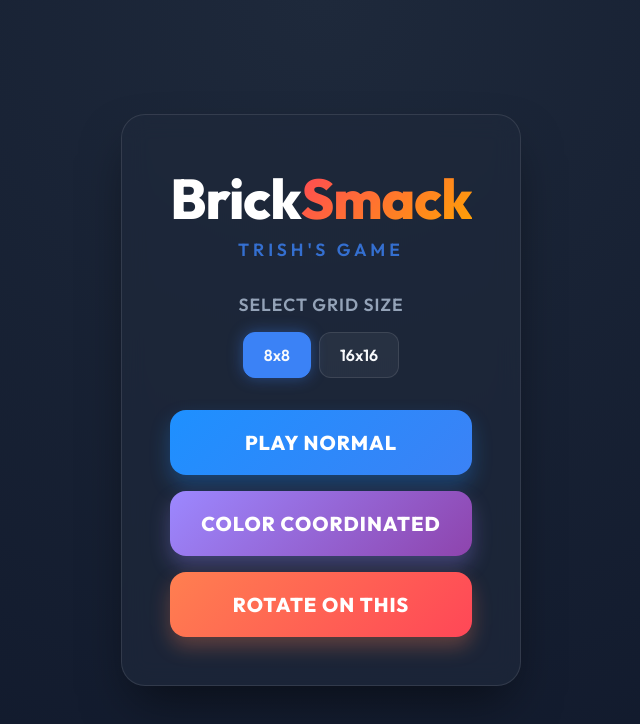
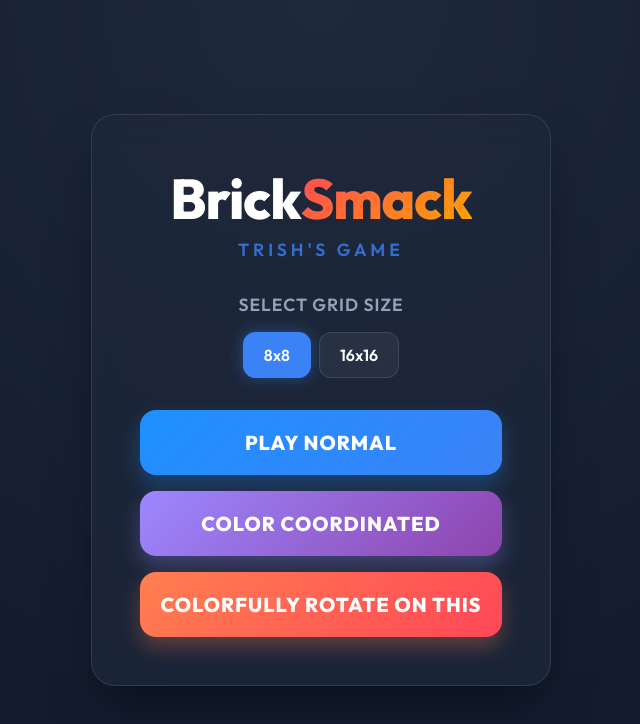
Before and after one commit to gavinfischer-keenan/TrishsGame, a React (Vite) app: page / in a window 1280 px wide. Shown: the top 724 px of the page, without its empty margins (319-959 px from the left). Built offline with nearby package versions, Linux system fonts and the light colour scheme.

Commit message:
v0.4: Rename Rotate on this to Colorfully rotate on this and add color bonus

```diff
--- a/src/components/BlockTray.jsx
+++ b/src/components/BlockTray.jsx
@@ -12,7 +12,7 @@ const BlockTray = ({ blocks, onDragStart, draggedSourceIndex, onRotateBlock, mod
 
         return (
           <div key={block.id} className="tray-slot">
-            {mode === 'Rotate on this' && (
+            {mode === 'Colorfully rotate on this' && (
               <button
                 className="btn-rotate-tray"
                 onClick={(e) => {
--- a/src/components/Game.jsx
+++ b/src/components/Game.jsx
@@ -36,7 +36,7 @@ const Game = ({ gridSize, mode, onExit }) => {
         // Basic line clear points
         pointsGained += clearedLines * 100 * gridSize;
 
-        if (mode === 'Color Coordinated' && bonusColorMatches > 0) {
+        if ((mode === 'Color Coordinated' || mode === 'Colorfully rotate on this') && bonusColorMatches > 0) {
            pointsGained += bonusColorMatches * 500 * gridSize;
         }
       }
@@ -82,7 +82,7 @@ const Game = ({ gridSize, mode, onExit }) => {
   };
 
   const rotateBlockInTray = (index) => {
-    if (mode !== 'Rotate on this') return;
+    if (mode !== 'Colorfully rotate on this') return;
     setAvailableBlocks(prev => {
       const next = [...prev];
       if (next[index]) {
@@ -102,7 +102,7 @@ const Game = ({ gridSize, mode, onExit }) => {
     dragOffsetX,
     dragOffsetY,
     visualShiftY
-  } = useDragAndDrop(gridSize, handleBlockDrop, mode === 'Rotate on this');
+  } = useDragAndDrop(gridSize, handleBlockDrop, mode === 'Colorfully rotate on this');
 
   useEffect(() => {
     // Update board rect on mount and resize for accurate drag coordinates
--- a/src/components/Menu.jsx
+++ b/src/components/Menu.jsx
@@ -32,8 +32,8 @@ const Menu = ({ onStartGame }) => {
           <button className="btn-mode bonus" onClick={() => onStartGame('Color Coordinated', gridSize)}>
             Color Coordinated
           </button>
-          <button className="btn-mode rotate" onClick={() => onStartGame('Rotate on this', gridSize)}>
-            Rotate on this
+          <button className="btn-mode rotate" onClick={() => onStartGame('Colorfully rotate on this', gridSize)}>
+            Colorfully rotate on this
           </button>
         </div>
       </div>
```
Also changed, not shown: 1 other file (tests, documents, lock files or other folders).
